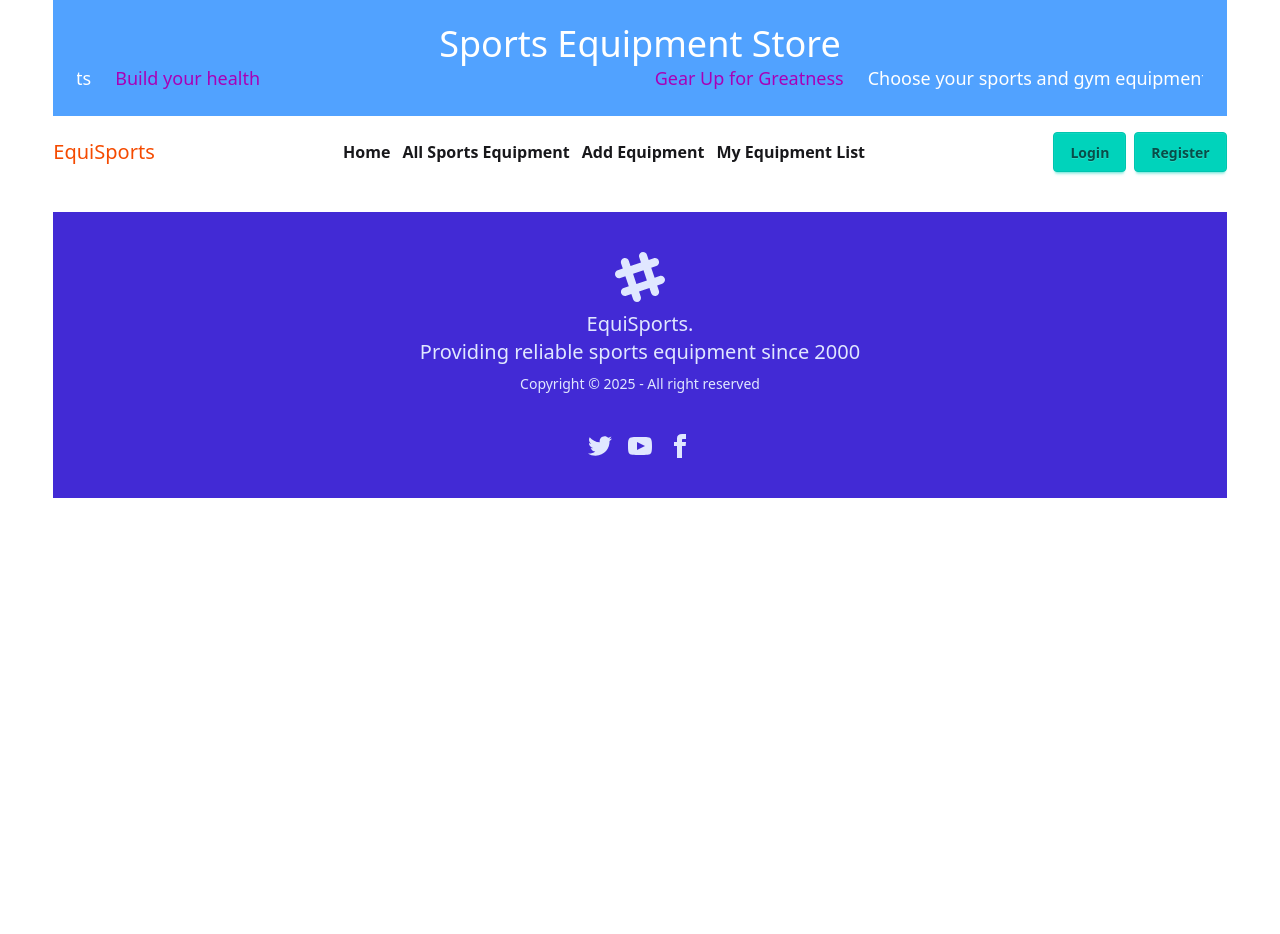
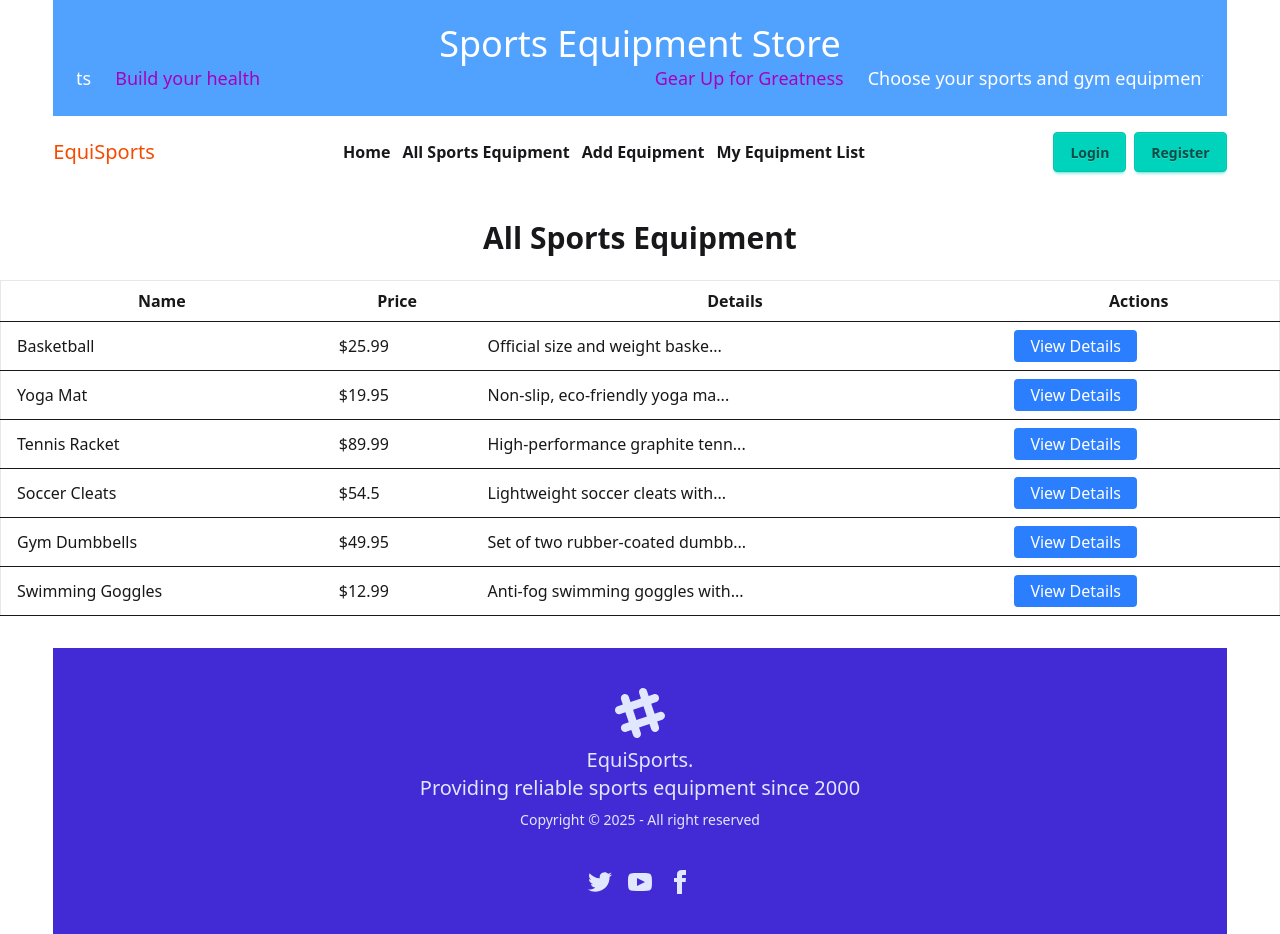
Before and after one commit to jaky-sheikh/sports-equip-store-client, a React (Vite) app: page /allEquipment in a window 1280 px wide. Before the commit the page ends 800 px from the top, so only its background shows below. Built offline with nearby package versions, Linux system fonts and the light colour scheme; no server answers.

Commit message:
all sports equipment page

```diff
--- /dev/null
+++ b/src/components/AllEquipment.jsx
@@ -0,0 +1,47 @@
+import { useEffect, useState } from "react";
+import { Link } from "react-router-dom";
+
+const AllEquipment = () => {
+    const [products, setProducts] = useState([]);
+
+    useEffect(() => {
+        fetch("products.json")
+            .then((res) => res.json())
+            .then((data) => setProducts(data))
+            .catch((error) => console.error("Error fetching data:", error));
+    }, []);
+
+    return (
+        <div className="container mx-auto my-8">
+            <h2 className="text-3xl font-bold text-center mb-6">All Sports Equipment</h2>
+            <table className="min-w-full bg-white border border-gray-200">
+                <thead>
+                    <tr>
+                        <th className="py-2 px-4 border-b">Name</th>
+                        <th className="py-2 px-4 border-b">Price</th>
+                        <th className="py-2 px-4 border-b">Details</th>
+                        <th className="py-2 px-4 border-b">Actions</th>
+                    </tr>
+                </thead>
+                <tbody>
+                    {products.map((product) => (
+                        <tr key={product.id}>
+                            <td className="py-2 px-4 border-b">{product.name}</td>
+                            <td className="py-2 px-4 border-b">${product.price}</td>
+                            <td className="py-2 px-4 border-b">{product.details.slice(0, 30)}...</td>
+                            <td className="py-2 px-4 border-b">
+                                <Link to={`/products/${product.id}`}>
+                                    <button className="bg-blue-500 text-white px-4 py-1 rounded hover:bg-blue-600">
+                                        View Details
+                                    </button>
+                                </Link>
+                            </td>
+                        </tr>
+                    ))}
+                </tbody>
+            </table>
+        </div>
+    );
+};
+
+export default AllEquipment;
--- a/src/components/Navbar.jsx
+++ b/src/components/Navbar.jsx
@@ -12,9 +12,9 @@ const Navbar = () => {
             <div><h3 className="text-xl text-orange-600">EquiSports</h3></div>
             <div className="nav space-x-3 font-semibold">
                 <Link to="/">Home</Link>
-                <Link to="/about">All Sports Equipment</Link>
-                <Link to="/service">Add Equipment</Link>
-                <Link to="/profile">My Equipment List</Link>
+                <Link to="/allEquipment">All Sports Equipment</Link>
+                <Link to="/addEquipment">Add Equipment</Link>
+                <Link to="/equipmentList">My Equipment List</Link>
             </div>
             <div className="flex">
                 {user && user?.email ? (
--- a/src/routes/Router.jsx
+++ b/src/routes/Router.jsx
@@ -7,6 +7,7 @@ import { createBrowserRouter } from "react-router-dom";
 import Login from "../Pages/Login";
 import Register from "../Pages/Register";
 import PrivateRoute from "./PrivateRoute";
+import AllEquipment from "../components/AllEquipment";
 
 const router = createBrowserRouter([
     {
@@ -19,7 +20,7 @@ const router = createBrowserRouter([
             },
             {
                 path: '/allEquipment',
-                element: <h2></h2>
+                element: <AllEquipment></AllEquipment>
             },
             {
                 path: '/addEquipment',
```
